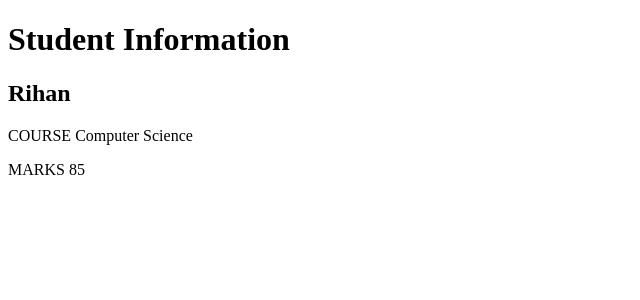
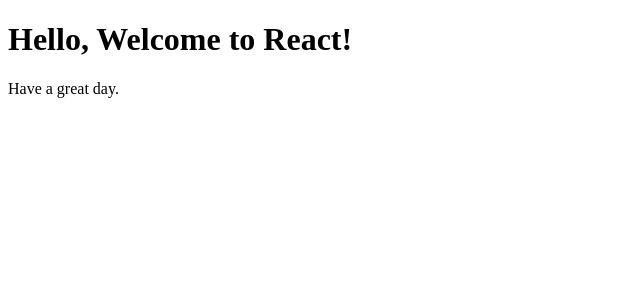
Before and after one commit to Rihan879/React, a React (Vite) app in the folder rihan/: page / in a window 1280 px wide. Shown: the top 300 px of the page, without its empty margins (0-640 px from the left). Built offline with nearby package versions, Linux system fonts and the light colour scheme.

Commit message:
simple greeting msg

```diff
--- a/rihan/src/App.jsx
+++ b/rihan/src/App.jsx
@@ -4,16 +4,20 @@
 import heroImg from './assets/hero.png'
 import './App.css'
 import Student from './components/Student'
+import Greeting from "./components/Greeting";
 
 
 function App() {
   return (
-    <div>
-      <Student
-        name="Rihan"
-        branch="Computer Science"
-        marks={85}
-      />
+    // <div>
+    //   <Student
+    //     name="Rihan"
+    //     branch="Computer Science"
+    //     marks={85}
+    //   />
+    // </div>
+     <div>
+      <Greeting />
     </div>
   );
 }
--- /dev/null
+++ b/rihan/src/components/Greeting.jsx
@@ -0,0 +1,10 @@
+function Greeting() {
+  return (
+    <div>
+      <h1>Hello, Welcome to React!</h1>
+      <p>Have a great day.</p>
+    </div>
+  );
+}
+
+export default Greeting;
```
